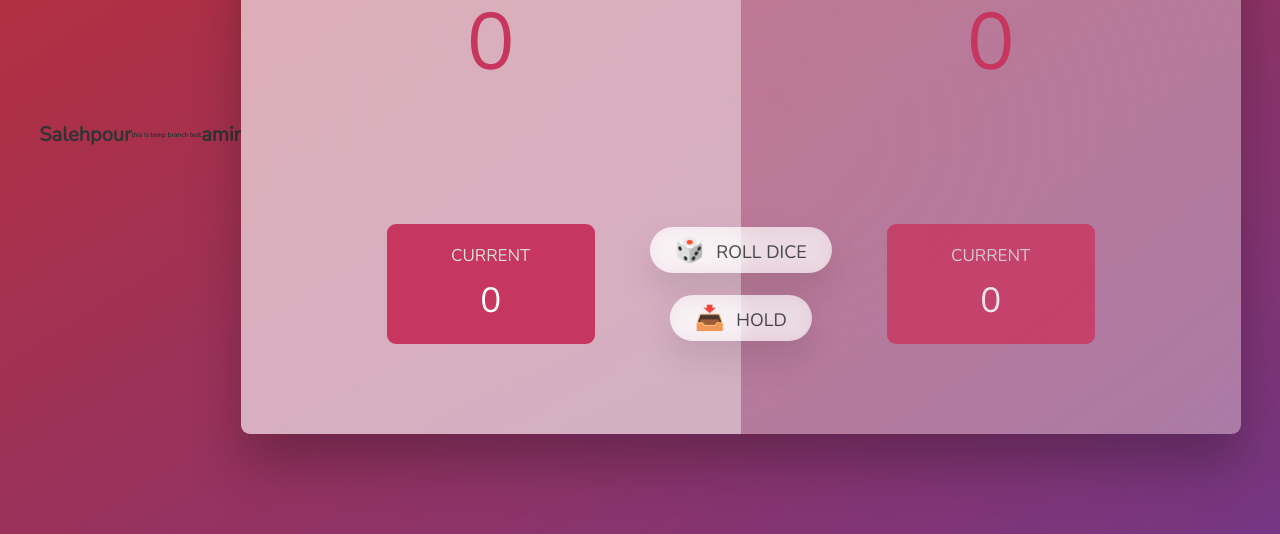
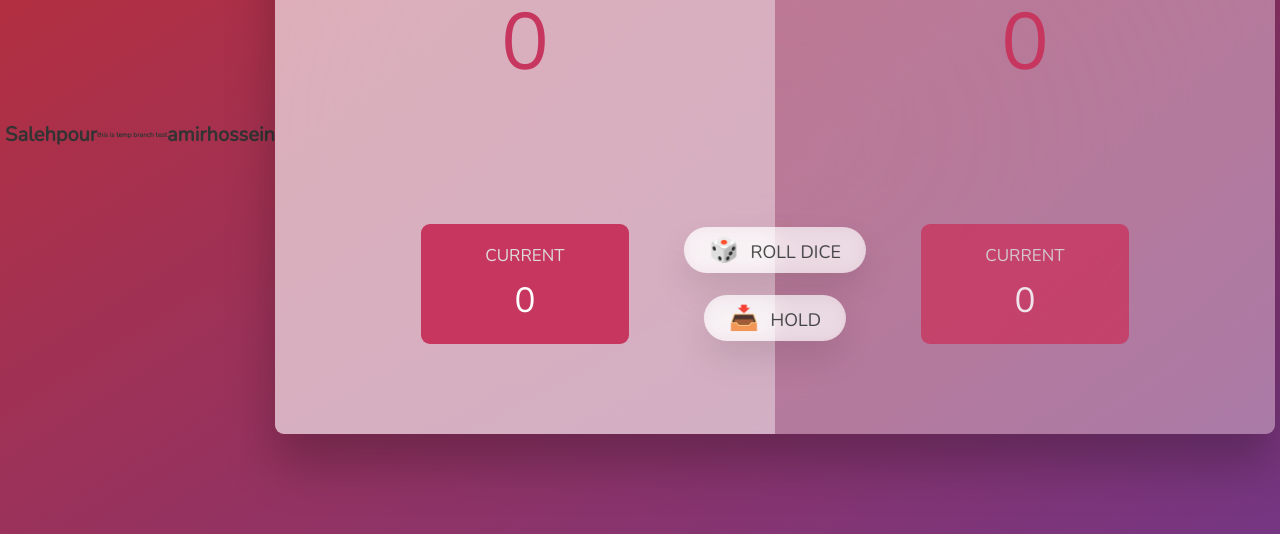
Before and after one commit to amirhosseinsalehpour/pig-game, a plain HTML site: page index.html in a window 1280 px wide. Shown: the part 266-800 px from the top of the page. Drawn offline with nearby package versions, Linux system fonts and the light colour scheme.

Commit message:
test commit

```diff
--- a/index.html
+++ b/index.html
@@ -9,6 +9,7 @@
     <h1>Salehpour</h1>
     <h6>this is temp branch test</h6>
     <h1>amir</h1>
+    <h1>hossein</h1>
   </head>
   <body>
     <main>
```
